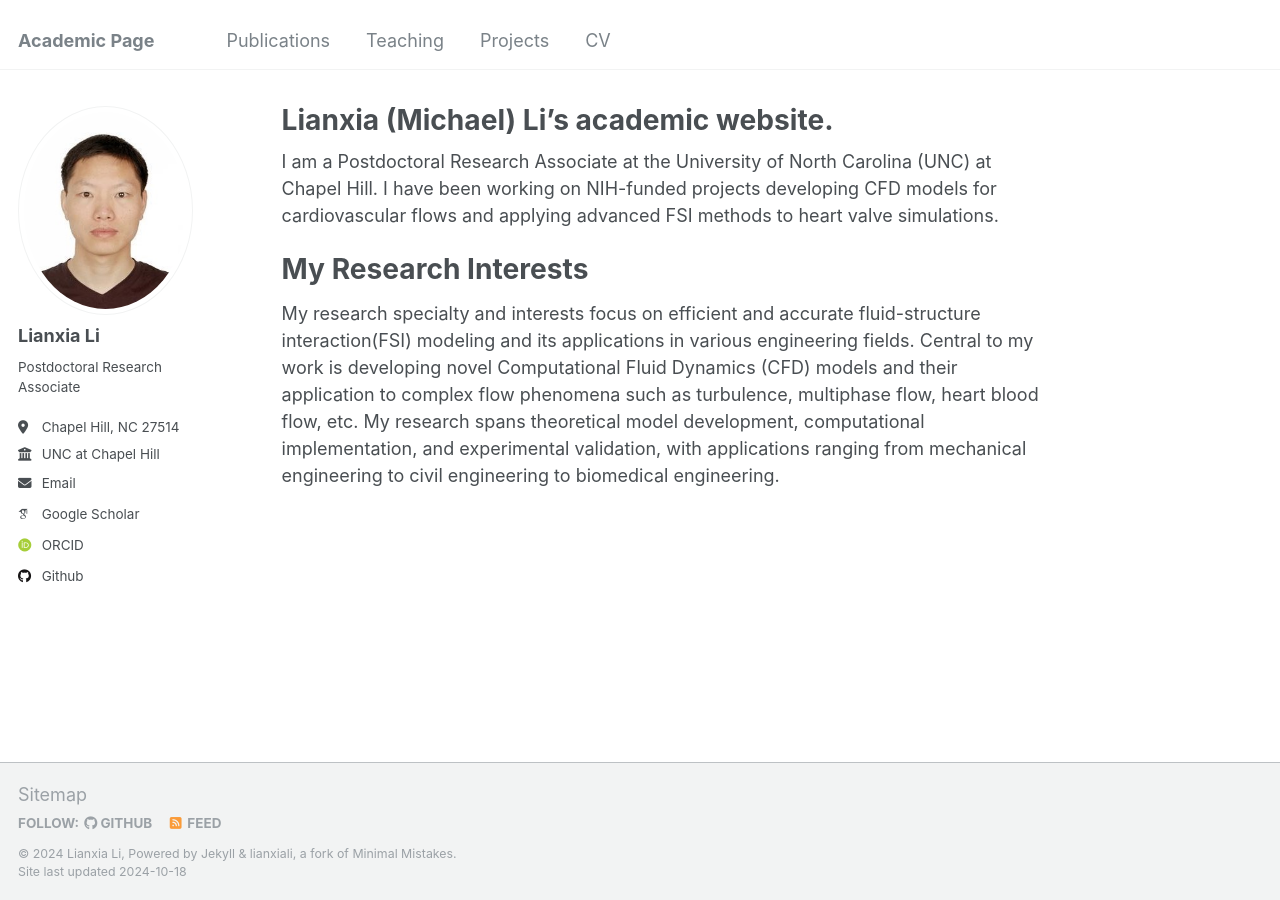
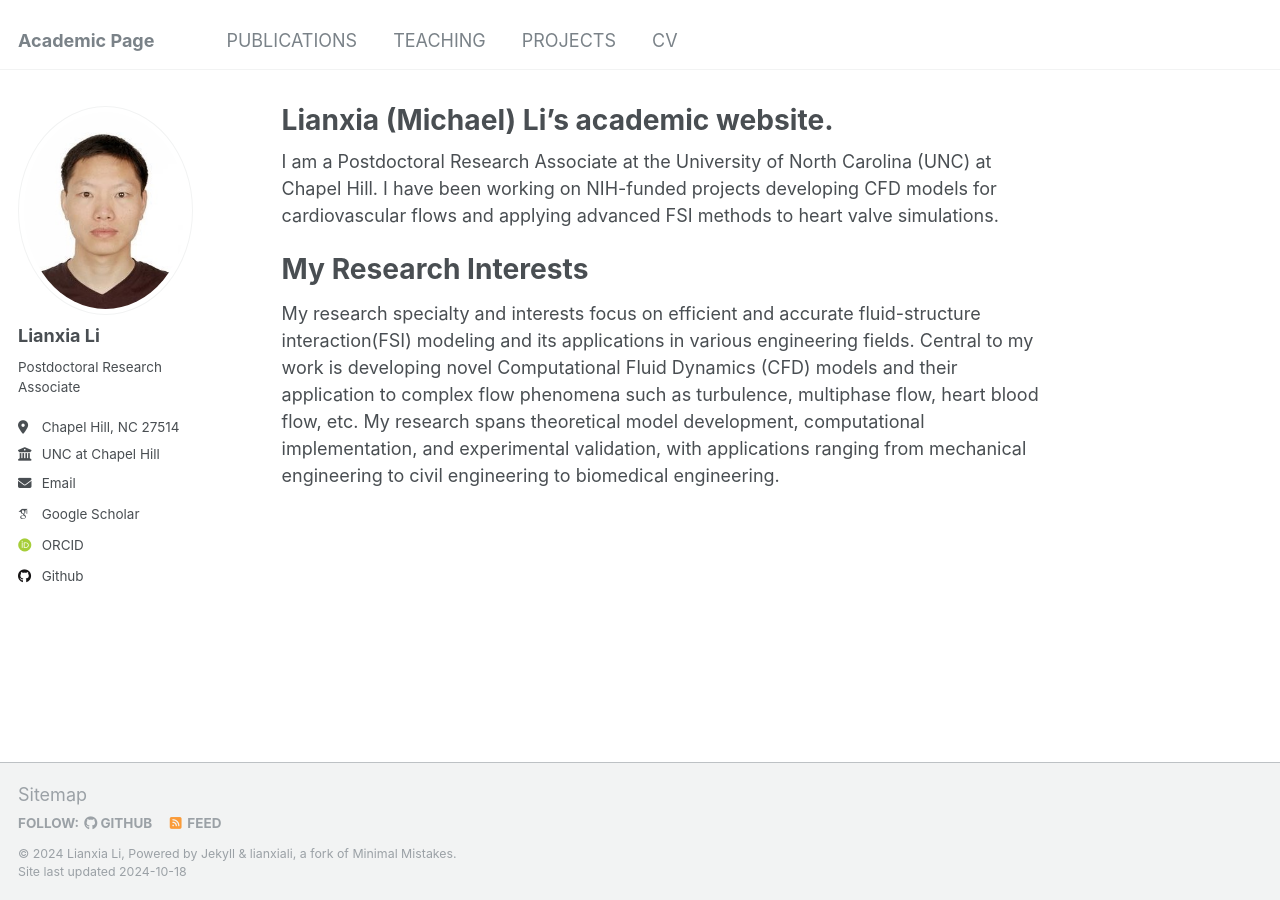
Before and after one commit to Lianxiali/lianxiali-github.io, a Jekyll site: the page built from _pages/about.md, in a window 1280 px wide. Built offline with Jekyll 4.4.1, drawn with Linux system fonts in a browser that asks for light colours; some web fonts are replaced.

```diff
--- a/_data/navigation.yml
+++ b/_data/navigation.yml
@@ -5,17 +5,17 @@
 # prevent it from being included in the site.
 
 main:
-  - title: "Publications"
+  - title: "PUBLICATIONS"
     url: /publications/
 
   # - title: "Talks"
   #   url: /talks/
 
-  - title: "Teaching"
+  - title: "TEACHING"
     url: /teaching/
 
-  - title: "Projects"
-    url: /Projects/
+  - title: "PROJECTS"
+    url: /projects/
 
   # - title: "Blogs"
   #   url: /year-archive/
```
